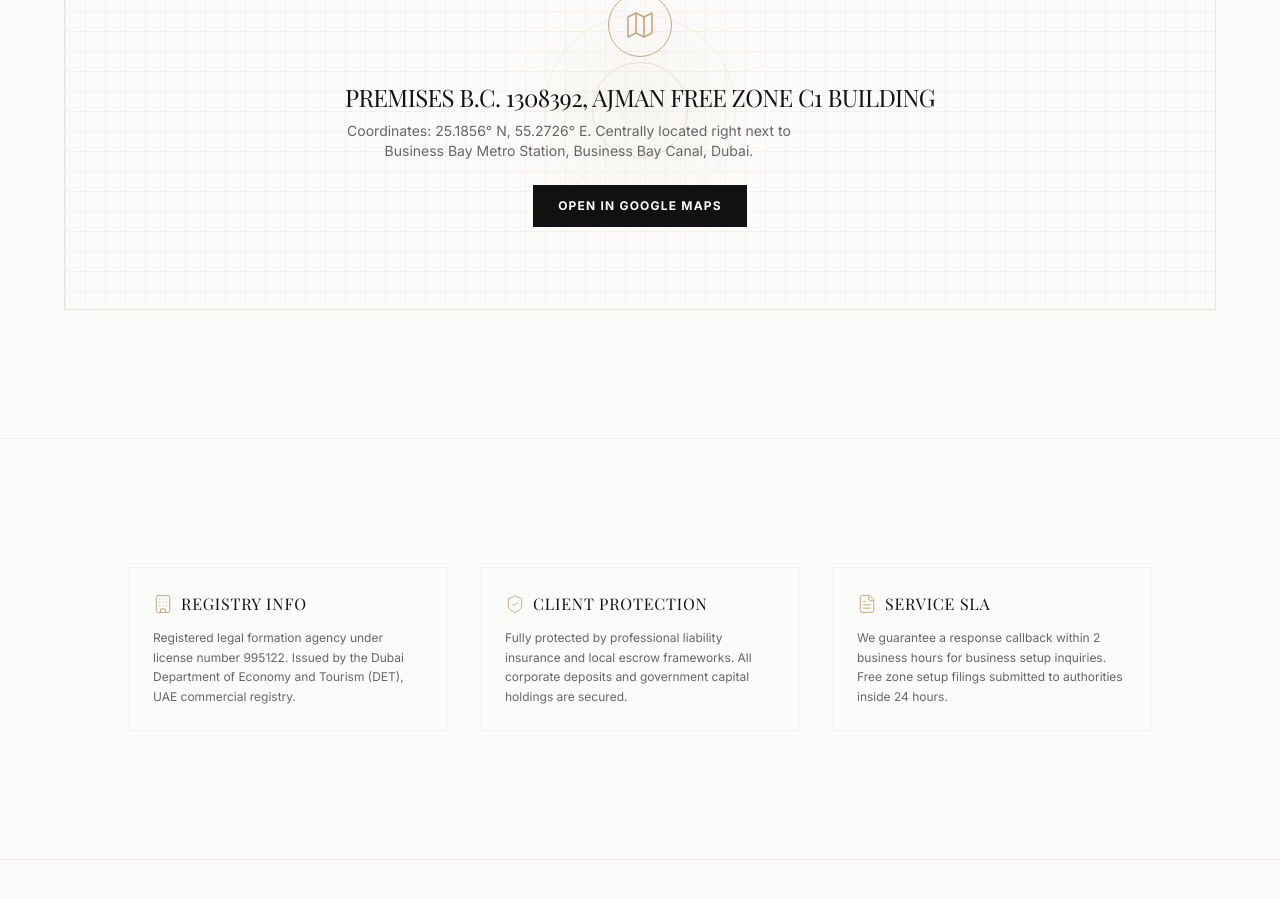
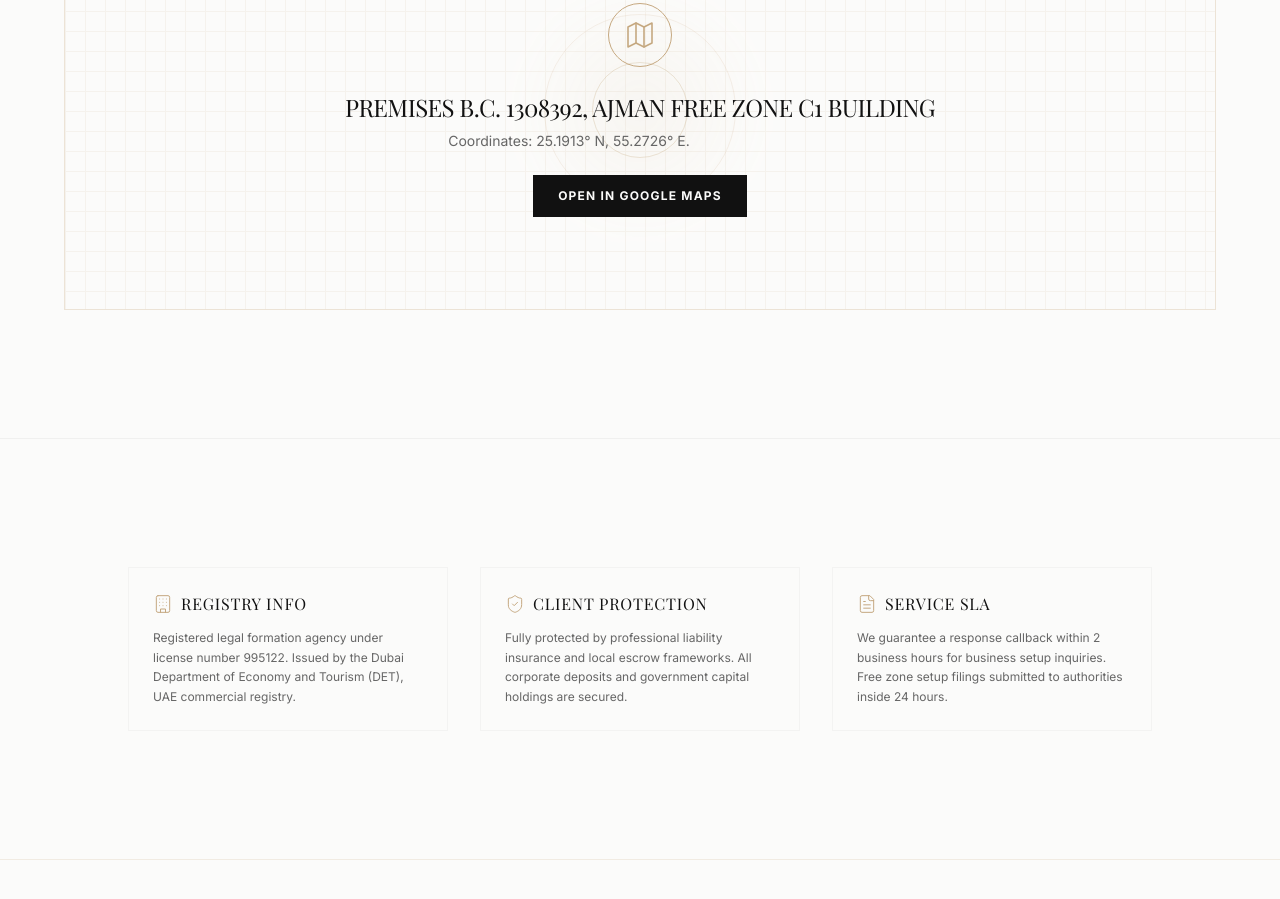
Before and after one commit to sandip15sss/open-business-uae, a Next.js app: page /contact in a window 1280 px wide. Shown: the part 1920-2819 px from the top of the page. Built offline with nearby package versions, Linux system fonts and the light colour scheme; a web font is replaced by a local one.

Commit message:
cordinates updated on contact page

```diff
--- a/src/app/contact/page.tsx
+++ b/src/app/contact/page.tsx
@@ -472,7 +472,7 @@
                   Premises B.C. 1308392, Ajman Free Zone C1 Building
                 </h3>
                 <p className="font-sans text-sm text-slate-grey max-w-md">
-                  Coordinates: 25.1856° N, 55.2726° E. Centrally located right next to Business Bay Metro Station, Business Bay Canal, Dubai.
+                  Coordinates: 25.1913° N, 55.2726° E.
                 </p>
               </div>
               <div className="flex gap-4">
--- a/src/components/Header.tsx
+++ b/src/components/Header.tsx
@@ -50,8 +50,8 @@
                 <Image
                   src="/images/Build%20Wise%20Desktop%20logo.png" // Change extension to .svg if needed
                   alt="Open Business Logo"
-                  width={60}
-                  height={60}
+                  width={160}
+                  height={45}
                   priority
                   className="object-contain"
                 />
```
